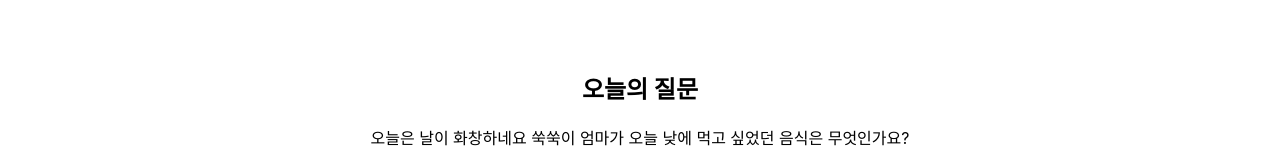
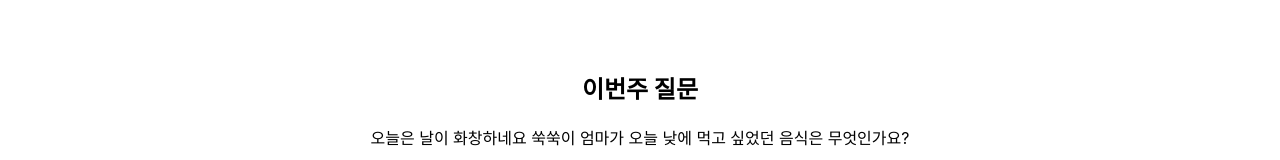
Before and after one commit to KNU-Moing/moing-front, a React (Create React App) app: page /Question in a window 1280 px wide. Shown: the part 150-310 px from the top of the page. Built offline with nearby package versions, Linux system fonts and the light colour scheme.

Commit message:
header 주석 추가

```diff
--- a/src/component/project/question/index.tsx
+++ b/src/component/project/question/index.tsx
@@ -29,7 +29,7 @@ export const Question = () => {
     </StyledHeader>
       <ContainerDiv>
         <div>
-          <h2>오늘의 질문</h2>
+          <h2>이번주 질문</h2>
           <p>오늘은 날이 화창하네요 쑥쑥이 엄마가 오늘 낮에 먹고 싶었던 음식은 무엇인가요?</p>
         </div>
         <div>
```
Also changed, not shown: src/component/project/header/index.tsx (+11 -0 lines).
